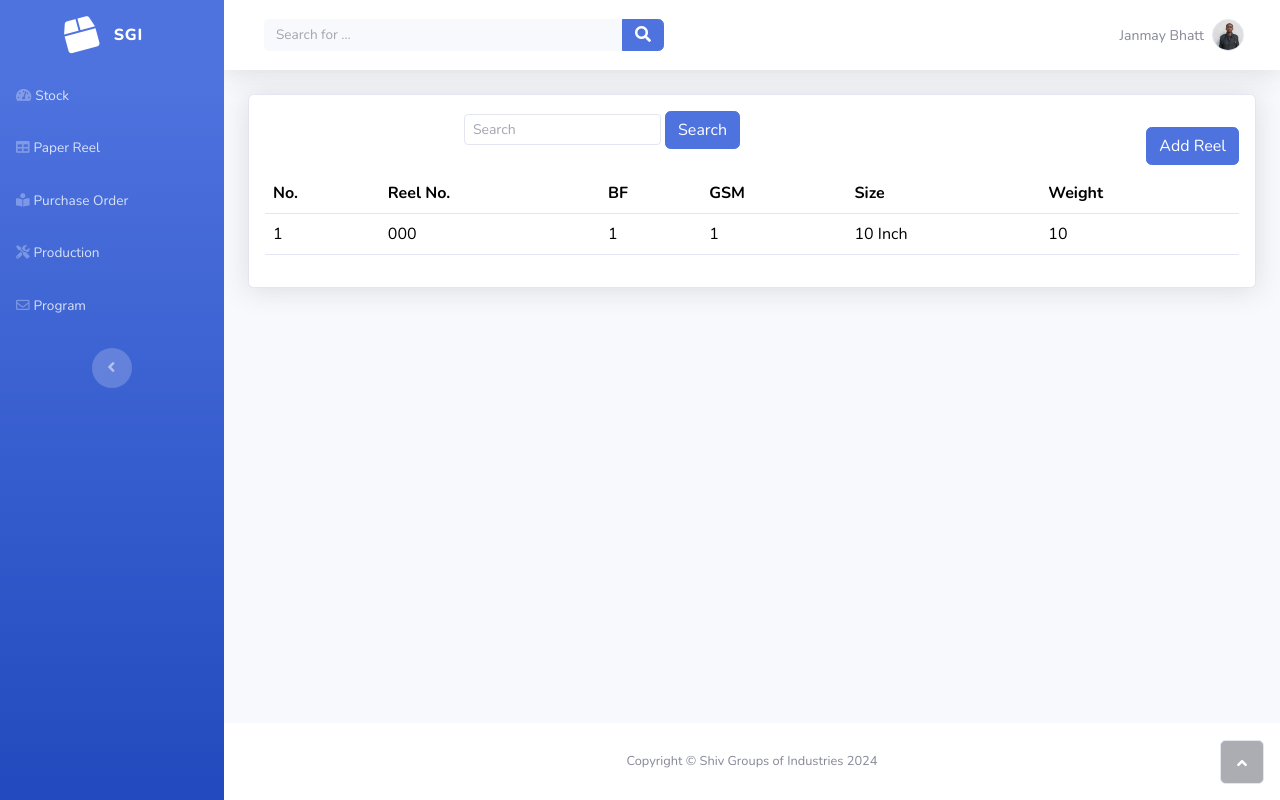
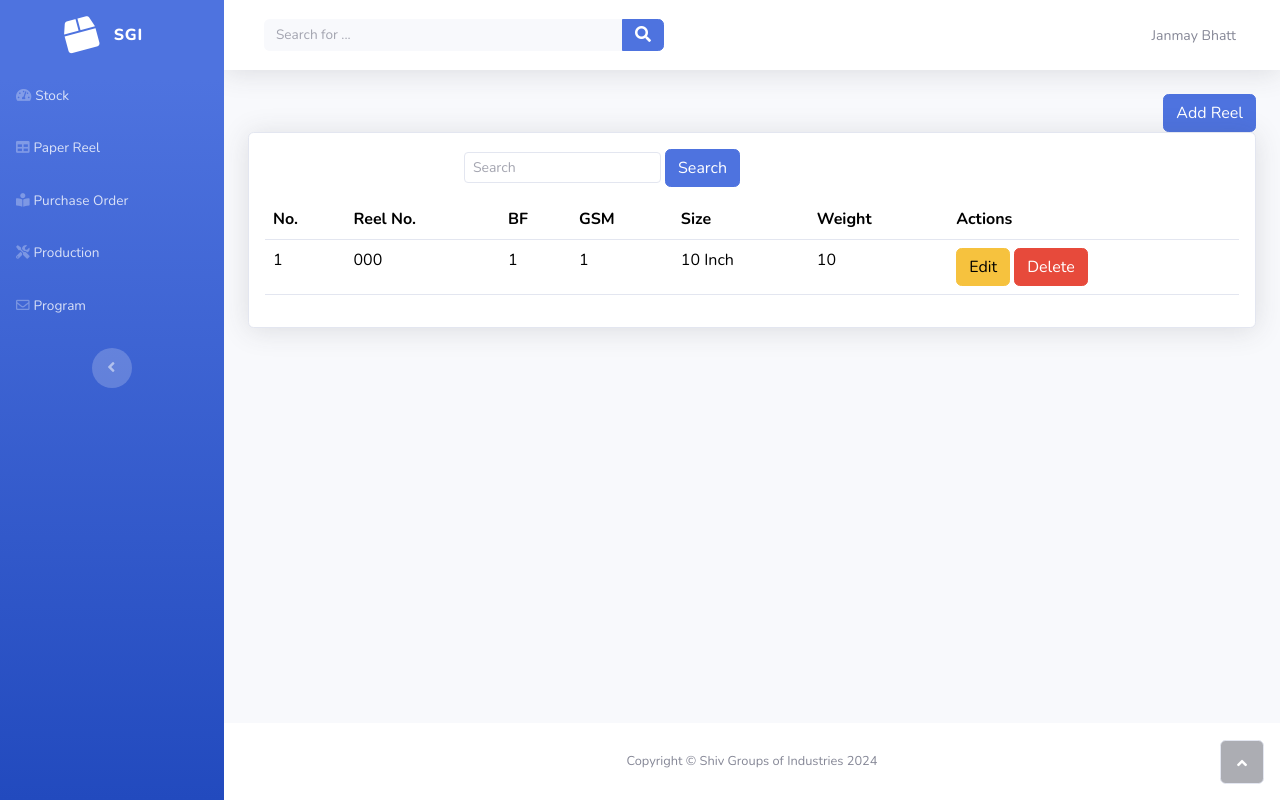
Before and after one commit to JANMAY007/SGIWebsite, a Django app: page /paper_reels/ in a window 1280 px wide. Run offline with Django 5.2, Linux system fonts and the light colour scheme; tables that the repository leaves empty hold one stand-in row (values such as "Sample post"); some libraries are stand-ins or nearby versions.

Commit message:
Added Reel actions

```diff
--- a/Corrugation/urls.py
+++ b/Corrugation/urls.py
@@ -1,9 +1,11 @@
 from django.urls import path
-from .views import paper_reels, index
+from .views import index, paper_reels, update_reel, delete_reel
 
 app_name = 'Corrugation'
 
 urlpatterns = [
     path('', index, name='index'),
     path('paper_reels/', paper_reels, name='paper_reels'),
+    path('update-reel/<int:pk>/', update_reel, name='update_reel'),
+    path('delete-reel/<int:pk>/', delete_reel, name='delete_reel'),
 ]
--- a/Corrugation/views.py
+++ b/Corrugation/views.py
@@ -1,4 +1,4 @@
-from django.shortcuts import render, redirect
+from django.shortcuts import render, redirect, get_object_or_404
 from .models import PaperReels, Product, PurchaseOrder, Dispatch
 
 
@@ -33,6 +33,27 @@ def paper_reels(request):
         'reels': reels,
     }
     return render(request, 'paper_reel.html', context)
+
+
+def update_reel(request, pk):
+    reel = get_object_or_404(PaperReels, pk=pk)
+    if request.method == 'POST':
+        reel.reel_number = request.POST.get('reel_number')
+        reel.bf = request.POST.get('bf')
+        reel.gsm = request.POST.get('gsm')
+        reel.size = request.POST.get('size')
+        reel.weight = request.POST.get('weight')
+        reel.save()
+        return redirect('Corrugation:paper_reels')
+    return redirect('Corrugation:paper_reels')
+
+
+def delete_reel(request, pk):
+    reel = get_object_or_404(PaperReels, pk=pk)
+    if request.method == 'POST':
+        reel.delete()
+        return redirect('Corrugation:paper_reels')
+    return redirect('Corrugation:paper_reels')
 
 
 def products(request):
--- a/templates/base.html
+++ b/templates/base.html
@@ -19,7 +19,7 @@
 <body id="page-top">
     <div id="wrapper">
         <nav class="navbar align-items-start sidebar sidebar-dark accordion bg-gradient-primary p-0 navbar-dark">
-            <div class="container-fluid d-flex flex-column p-0"><a class="navbar-brand d-flex justify-content-center align-items-center sidebar-brand m-0" href="/index.html">
+            <div class="container-fluid d-flex flex-column p-0"><a class="navbar-brand d-flex justify-content-center align-items-center sidebar-brand m-0" href="{% url 'Corrugation:index' %}">
                     <div class="sidebar-brand-icon rotate-n-15"><i class="fas fa-box"></i></div>
                     <div class="sidebar-brand-text mx-3"><span>SGI</span></div>
                 </a>
@@ -42,7 +42,7 @@
                         </form>
                         <ul class="navbar-nav flex-nowrap ms-auto">
                             <li class="nav-item dropdown no-arrow">
-                                <div class="nav-item dropdown no-arrow"><a class="dropdown-toggle nav-link" aria-expanded="false" data-bs-toggle="dropdown" href="#"><span class="d-none d-lg-inline me-2 text-gray-600 small">Janmay Bhatt</span><img class="border rounded-circle img-profile" src="/assets/img/avatars/avatar3.jpeg?h=c5166867f10a4e454b5b2ae8d63268b3"></a>
+                                <div class="nav-item dropdown no-arrow"><a class="dropdown-toggle nav-link" aria-expanded="false" data-bs-toggle="dropdown" href="#"><span class="d-none d-lg-inline me-2 text-gray-600 small">Janmay Bhatt</span></a>
                                     <div class="dropdown-menu shadow dropdown-menu-end animated--grow-in"><a class="dropdown-item" href="#"><i class="fas fa-list fa-sm fa-fw me-2 text-gray-400"></i>&nbsp;Activity log</a>
                                         <div class="dropdown-divider"></div><a class="dropdown-item" href="#"><i class="fas fa-sign-out-alt fa-sm fa-fw me-2 text-gray-400"></i>&nbsp;Logout</a>
                                     </div>
--- a/templates/paper_reel.html
+++ b/templates/paper_reel.html
@@ -5,6 +5,11 @@
 {% endblock %}
 
 {% block content %}
+    <div class="text-end mt-3">
+        <button type="button" class="btn btn-primary" data-bs-toggle="modal" data-bs-target="#addReelModal">
+            Add Reel
+        </button>
+    </div>
 <div class="card shadow">
     <div class="card-body">
         <div class="row">
@@ -13,15 +18,7 @@
                     <label class="form-label">
                         <input type="search" class="form-control form-control-sm" aria-controls="dataTable" placeholder="Search">
                     </label>
-                    <button class="btn btn-primary" type="button">Search</button>
-                </div>
-            </div>
-            <!-- Add Reel Button -->
-            <div class="col-md-6">
-                <div class="text-end mt-3">
-                    <button type="button" class="btn btn-primary" data-bs-toggle="modal" data-bs-target="#addReelModal">
-                        Add Reel
-                    </button>
+                    <button class="btn btn-primary btn-md" type="button">Search</button>
                 </div>
             </div>
         </div>
@@ -35,6 +32,7 @@
                         <th>GSM</th>
                         <th>Size</th>
                         <th>Weight</th>
+                        <th>Actions</th>
                     </tr>
                 </thead>
                 <tbody>
@@ -46,7 +44,75 @@
                             <td>{{ reel.gsm }}</td>
                             <td>{{ reel.size }} Inch</td>
                             <td>{{ reel.weight }}</td>
+                            <td>
+                                <button type="button" class="btn btn-warning" data-bs-toggle="modal" data-bs-target="#editReelModal{{ reel.id }}">
+                                    Edit
+                                </button>
+                                <button type="button" class="btn btn-danger" data-bs-toggle="modal" data-bs-target="#deleteReelModal{{ reel.id }}">
+                                    Delete
+                                </button>
+                            </td>
                         </tr>
+
+                        <!-- Edit Reel Modal -->
+                        <div class="modal fade" id="editReelModal{{ reel.id }}" tabindex="-1" aria-labelledby="editReelModalLabel{{ reel.id }}" aria-hidden="true">
+                            <div class="modal-dialog">
+                                <div class="modal-content">
+                                    <div class="modal-header">
+                                        <h5 class="modal-title" id="editReelModalLabel{{ reel.id }}">Edit Paper Reel</h5>
+                                        <button type="button" class="btn-close" data-bs-dismiss="modal" aria-label="Close"></button>
+                                    </div>
+                                    <div class="modal-body">
+                                        <form method="post" action="{% url 'Corrugation:update_reel' reel.id %}">
+                                            {% csrf_token %}
+                                            <div class="mb-3">
+                                                <label for="reel_number" class="form-label">Reel Number</label>
+                                                <input type="text" class="form-control" id="reel_number" name="reel_number" value="{{ reel.reel_number }}" required>
+                                            </div>
+                                            <div class="mb-3">
+                                                <label for="bf" class="form-label">BF</label>
+                                                <input type="number" class="form-control" id="bf" name="bf" value="{{ reel.bf }}" required>
+                                            </div>
+                                            <div class="mb-3">
+                                                <label for="gsm" class="form-label">GSM</label>
+                                                <input type="number" class="form-control" id="gsm" name="gsm" value="{{ reel.gsm }}" required>
+                                            </div>
+                                            <div class="mb-3">
+                                                <label for="size" class="form-label">Size (Inch)</label>
+                                                <input type="number" class="form-control" id="size" name="size" value="{{ reel.size }}" required>
+                                            </div>
+                                            <div class="mb-3">
+                                                <label for="weight" class="form-label">Weight</label>
+                                                <input type="number" class="form-control" id="weight" name="weight" value="{{ reel.weight }}" required>
+                                            </div>
+                                            <button type="submit" class="btn btn-primary">Save Changes</button>
+                                        </form>
+                                    </div>
+                                </div>
+                            </div>
+                        </div>
+
+                        <!-- Delete Reel Modal -->
+                        <div class="modal fade" id="deleteReelModal{{ reel.id }}" tabindex="-1" aria-labelledby="deleteReelModalLabel{{ reel.id }}" aria-hidden="true">
+                            <div class="modal-dialog">
+                                <div class="modal-content">
+                                    <div class="modal-header">
+                                        <h5 class="modal-title" id="deleteReelModalLabel{{ reel.id }}">Delete Paper Reel</h5>
+                                        <button type="button" class="btn-close" data-bs-dismiss="modal" aria-label="Close"></button>
+                                    </div>
+                                    <div class="modal-body">
+                                        <p>Are you sure you want to delete the reel <strong>{{ reel.reel_number }}</strong>?</p>
+                                    </div>
+                                    <div class="modal-footer">
+                                        <form method="post" action="{% url 'Corrugation:delete_reel' reel.id %}">
+                                            {% csrf_token %}
+                                            <button type="submit" class="btn btn-danger">Delete</button>
+                                            <button type="button" class="btn btn-secondary" data-bs-dismiss="modal">Cancel</button>
+                                        </form>
+                                    </div>
+                                </div>
+                            </div>
+                        </div>
                     {% endfor %}
                 </tbody>
             </table>
@@ -54,7 +120,6 @@
     </div>
 </div>
 
-<!-- Add Reel Modal -->
 <div class="modal fade" id="addReelModal" tabindex="-1" aria-labelledby="addReelModalLabel" aria-hidden="true">
     <div class="modal-dialog">
         <div class="modal-content">
@@ -91,4 +156,7 @@
         </div>
     </div>
 </div>
+
+<!-- Bootstrap JavaScript -->
+<script src="https://cdn.jsdelivr.net/npm/bootstrap@5.3.0/dist/js/bootstrap.bundle.min.js"></script>
 {% endblock %}
```
